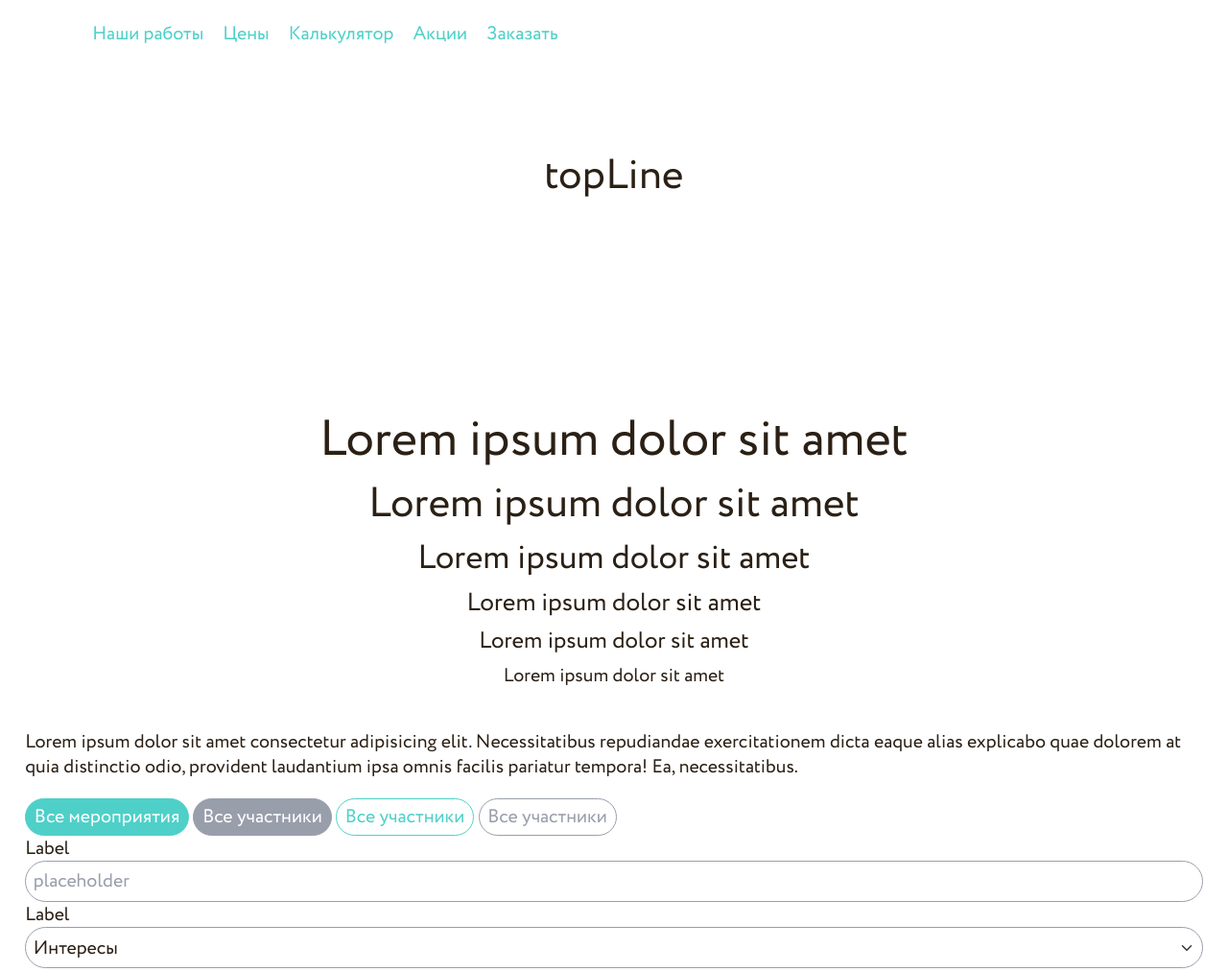
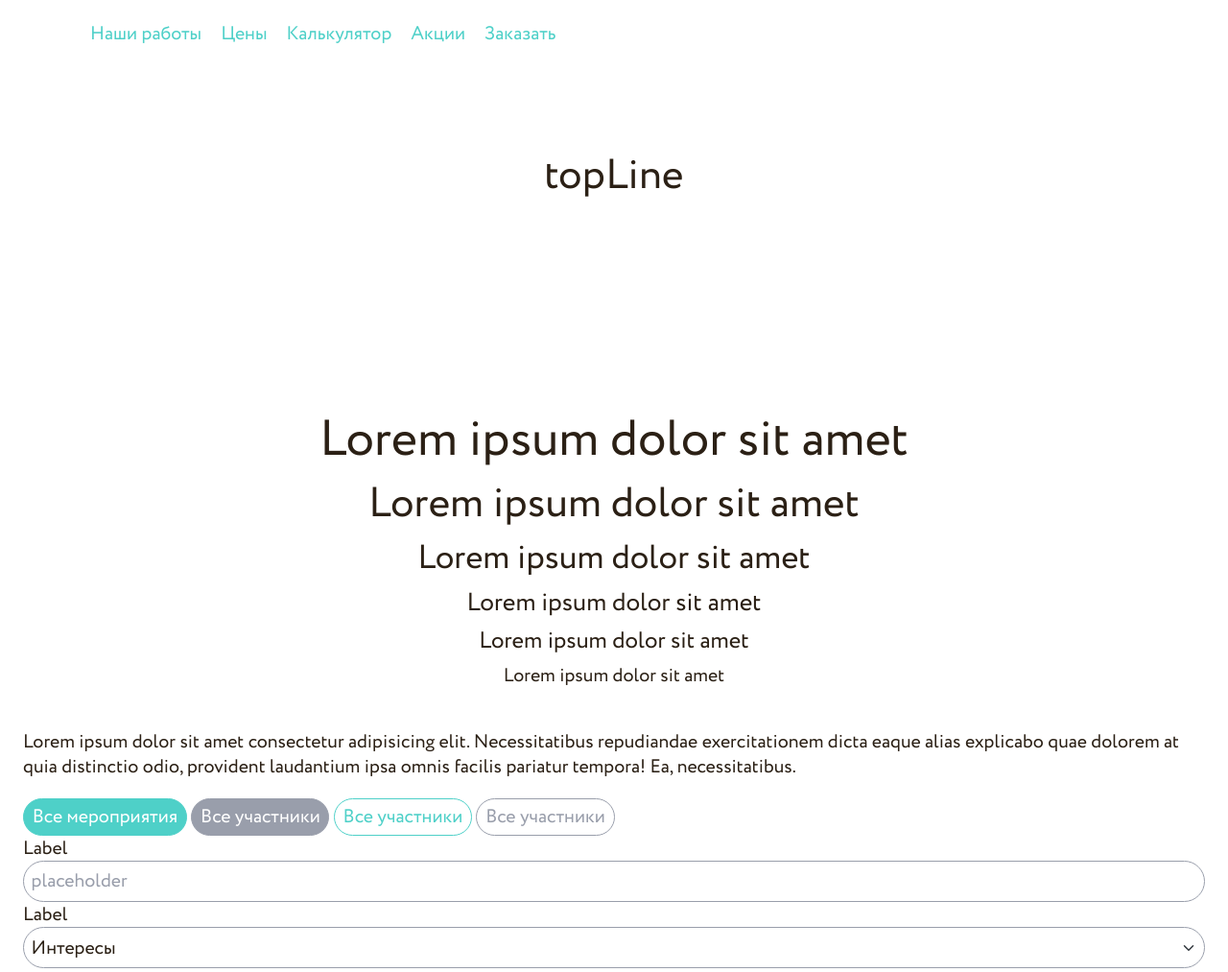
Before and after one commit to MegaFronTeam/0018Urban, a web app: file public/index.html in a window 1280 px wide. Shown: the top 1013 px of the page at 96% size. Run offline with its HTML, style and script files only (its server is not run), Linux system fonts and the light colour scheme.

Commit message:
some fixes

```diff
--- a/sourse/sass/_base.scss
+++ b/sourse/sass/_base.scss
@@ -507,9 +507,9 @@ iframe {
 }
 
 .container, .container-fluid, .container-lg, .container-md, .container-sm, .container-xl, .container-xxl {
-	--bs-gutter-x: #{rem(32)};
+	--bs-gutter-x: 32px;
 	@include media-breakpoint-up(xl) {
-		--bs-gutter-x: #{rem(48)};
+		--bs-gutter-x: 48px;
 	}
 }
 .container-fluid {
```
Also changed, not shown: public/css/main.min.css, public/img/@2x/slide-25.jpg, sourse/img/slide-25.jpg (deleted).
